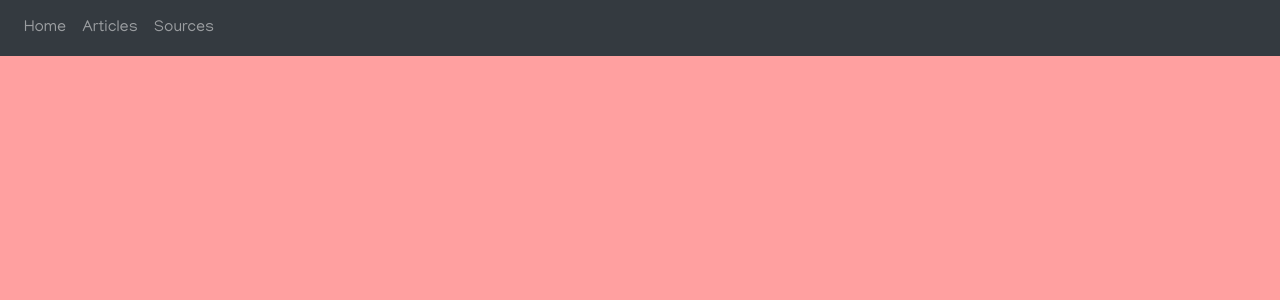
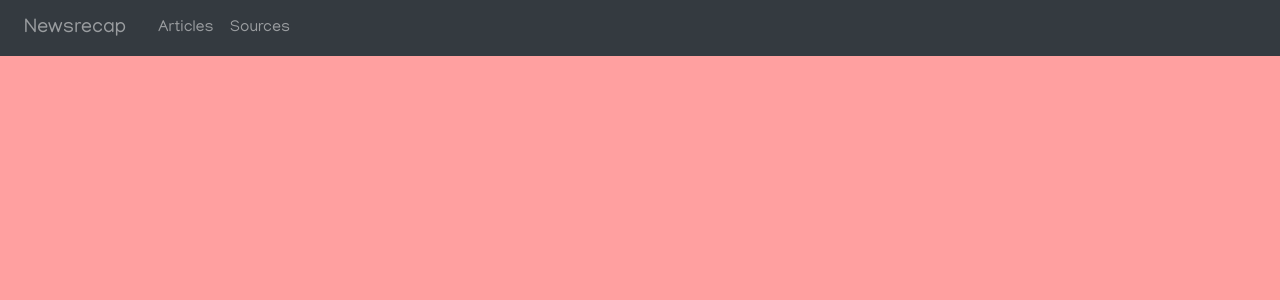
Before and after one commit to Hillarydalie/newsrecap, a Python web app: template app/templates/base.html in a window 1280 px wide. Shown: the top 300 px of the page. Run offline with Jinja, Linux system fonts and the light colour scheme; the template is opened without the code that fills it, so the values that code supplies are empty; some libraries are stand-ins or nearby versions; some web fonts are replaced.

Commit message:
Edit href link

```diff
--- a/app/templates/navbar.html
+++ b/app/templates/navbar.html
@@ -2,13 +2,13 @@
   <!-- <a class="navbar-brand " href=" {{ url_for('main.home')}} "><img src="/static/images/logo.png"></a> -->
   <ul class="navbar-nav">
     <li class="nav-item">
-      <a class="nav-link" href="">Home</a>
+      <a class="nav-link navbar-brand" href="#">Newsrecap</a>
     </li>
     <li class="nav-item">
-      <a class="nav-link" href="">Articles</a>
+      <a class="nav-link" href="/source/cnn">Articles</a>
     </li>
     <li class="nav-item">
-        <a class="nav-link" href="">Sources</a>
+        <a class="nav-link" href="/">Sources</a>
       </li>
   </ul>
 </nav>
```
